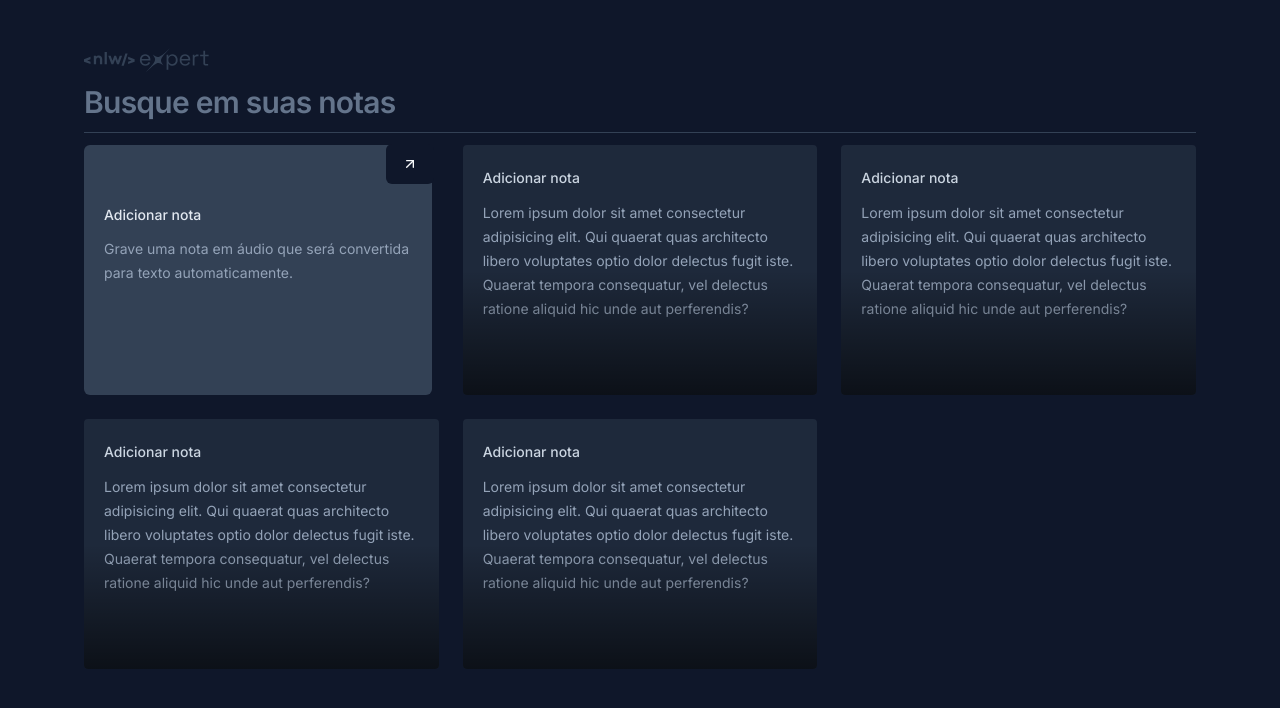
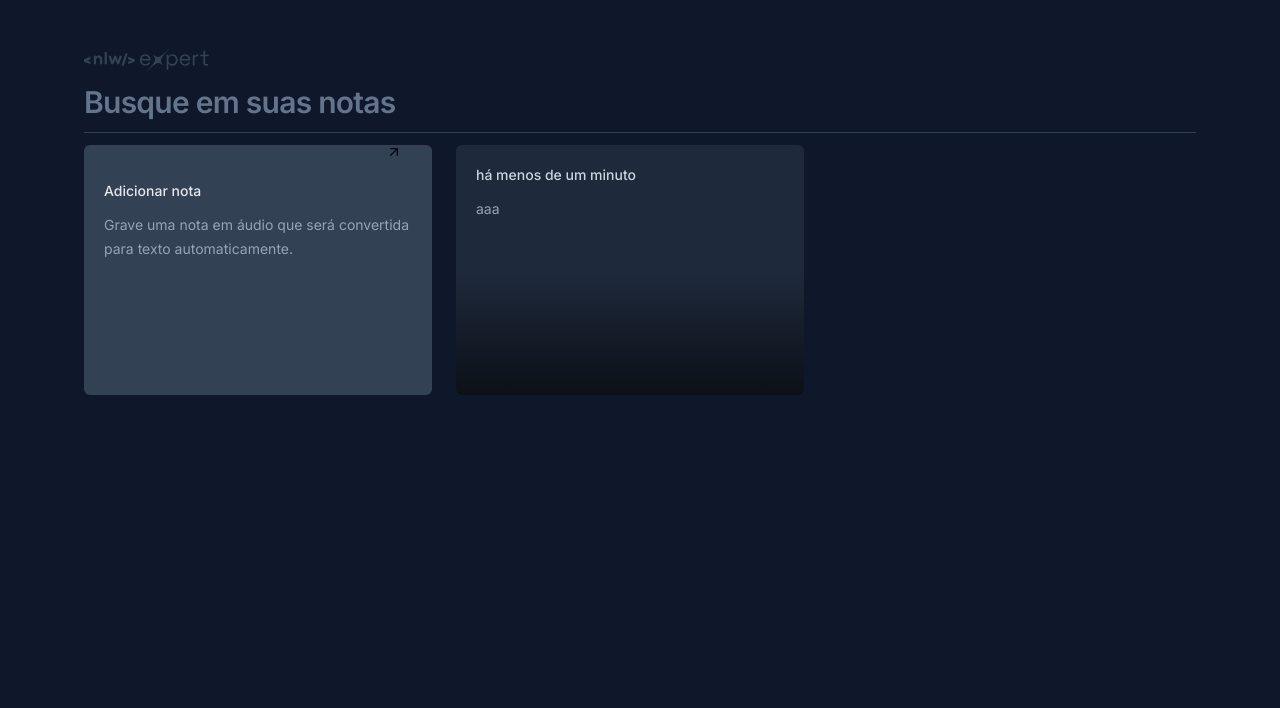
Before and after one commit to lcspaiva87/notes, a Next.js app: page / in a window 1280 px wide. Shown: the top 708 px of the page. Built offline with nearby package versions, Linux system fonts and the light colour scheme.

Commit message:
Removed utils.ts file and updated dependencies and styles

```diff
--- a/src/app/page.tsx
+++ b/src/app/page.tsx
@@ -2,7 +2,6 @@
 import { Container } from "@/components/container";
 import { NewNoteCard } from "@/components/new-note-card";
 import { NoteCard } from "@/components/note-card";
-
 
 
 export default function Home() {
@@ -21,10 +20,11 @@
         <div className="h-px w-full bg-slate-700 " />
         <div className="grid grid-cols-3 gap-6 auto-rows-[250px]">
           <NewNoteCard />
-          <NoteCard />
-          <NoteCard />
-          <NoteCard />
-          <NoteCard />
+          <NoteCard note={{
+            date: new Date(),
+            content: "aaa",
+          }} />
+
         </div>
       </div>
     </Container>
--- a/src/components/new-note-card.tsx
+++ b/src/components/new-note-card.tsx
@@ -1,12 +1,13 @@
+
 import { ArrowUpRight } from "lucide-react";
-import { Button } from "./ui/button";
+
 
 export function NewNoteCard(){
   return(
     <div className={`w-[21.75rem] h-[15.625rem]  px-5 $ bg-slate-700 p-5 rounded-md `}>
-    <Button className="flex relative left-[17.6rem] -top-[1.3rem]">
+    <button className="flex relative left-[17.6rem] -top-[1.3rem]">
       <ArrowUpRight size={16} />
-    </Button>
+    </button>
     <div className="flex flex-col gap-[0.75rem]">
       <span className="text-slate-200 font-medium text-sm">
         Adicionar nota
--- a/src/components/note-card.tsx
+++ b/src/components/note-card.tsx
@@ -1,14 +1,62 @@
-export function NoteCard() {
+"use client";
+import * as Dialog from "@radix-ui/react-dialog";
+import { formatDistanceToNow } from "date-fns";
+import { ptBR } from "date-fns/locale";
+import { X } from "lucide-react";
+
+interface NoteCardProps {
+  note: {
+    date: Date;
+    content: string;
+  };
+}
+export function NoteCard({ note }: NoteCardProps) {
   return (
-    <div className="rounded-sm bg-slate-800 p-5 space-y-3 overflow-hidden relative hover:ring-2 hover:ring-slate-600 focus-visible:ring-2 focus-visible:ring-lime-400">
-      <span className="text-slate-300 font-medium text-sm">Adicionar nota</span>
-      <p className="text-slate-400 text-sm leading-6 ">
-        Lorem ipsum dolor sit amet consectetur adipisicing elit. Qui quaerat
-        quas architecto libero voluptates optio dolor delectus fugit iste.
-        Quaerat tempora consequatur, vel delectus ratione aliquid hic unde aut
-        perferendis?
-      </p>
+    <Dialog.Root>
+    <Dialog.Trigger className="rounded-md text-left bg-slate-800 flex flex-col p-5 gap-3 overflow-hidden relative hover:ring-2 hover:ring-slate-600 focus-visible:ring-2 focus-visible:ring-lime-400 outline-none">
+      <span className="text-sm font-medium text-slate-300">
+        {formatDistanceToNow(note.date, {
+          locale: ptBR,
+          addSuffix: true,
+        })}
+      </span>
+
+      <p className="text-sm leading-6 text-slate-400">{note.content}</p>
+
       <div className="absolute bottom-0 left-0 right-0 h-1/2 bg-gradient-to-t from-black/60 to-black/0 pointer-events-none" />
-    </div>
+    </Dialog.Trigger>
+
+    <Dialog.Portal>
+      <Dialog.Overlay className="inset-0 fixed bg-black/50" />
+      <Dialog.Content className="fixed overflow-hidden inset-0 md:inset-auto md:left-1/2 md:top-1/2 md:-translate-x-1/2 md:-translate-y-1/2 md:max-w-[640px] w-full md:h-[60vh] bg-slate-700 md:rounded-md flex flex-col outline-none">
+        <Dialog.Close className="absolute right-0 top-0 bg-slate-800 p-1.5 text-slate-400 hover:text-slate-100">
+          <X className="size-5" />
+        </Dialog.Close>
+
+        <div className="flex flex-1 flex-col gap-3 p-5">
+          <span className="text-sm font-medium text-slate-300">
+            {formatDistanceToNow(note.date, {
+              locale: ptBR,
+              addSuffix: true,
+            })}
+          </span>
+
+          <p className="text-sm leading-6 text-slate-400">{note.content}</p>
+        </div>
+
+        <button
+          type="button"
+
+          className="w-full bg-slate-800 py-4 text-center text-sm text-slate-300 outline-none font-medium group"
+        >
+          Deseja{" "}
+          <span className="text-red-400 group-hover:underline">
+            apagar essa nota
+          </span>
+          ?
+        </button>
+      </Dialog.Content>
+    </Dialog.Portal>
+  </Dialog.Root>
   );
 }
--- a/src/components/ui/button.tsx
+++ /dev/null
@@ -1,56 +0,0 @@
-import * as React from "react"
-import { Slot } from "@radix-ui/react-slot"
-import { cva, type VariantProps } from "class-variance-authority"
-
-import { cn } from "@/lib/utils"
-
-const buttonVariants = cva(
-  "inline-flex items-center justify-center whitespace-nowrap rounded-md text-sm font-medium ring-offset-background transition-colors focus-visible:outline-none focus-visible:ring-2 focus-visible:ring-ring focus-visible:ring-offset-2 disabled:pointer-events-none disabled:opacity-50",
-  {
-    variants: {
-      variant: {
-        default: "bg-primary text-primary-foreground hover:bg-primary/90",
-        destructive:
-          "bg-destructive text-destructive-foreground hover:bg-destructive/90",
-        outline:
-          "border border-input bg-background hover:bg-accent hover:text-accent-foreground",
-        secondary:
-          "bg-secondary text-secondary-foreground hover:bg-secondary/80",
-        ghost: "hover:bg-accent hover:text-accent-foreground",
-        link: "text-primary underline-offset-4 hover:underline",
-      },
-      size: {
-        default: "h-10 px-4 py-2",
-        sm: "h-9 rounded-md px-3",
-        lg: "h-11 rounded-md px-8",
-        icon: "h-10 w-10",
-      },
-    },
-    defaultVariants: {
-      variant: "default",
-      size: "default",
-    },
-  }
-)
-
-export interface ButtonProps
-  extends React.ButtonHTMLAttributes<HTMLButtonElement>,
-    VariantProps<typeof buttonVariants> {
-  asChild?: boolean
-}
-
-const Button = React.forwardRef<HTMLButtonElement, ButtonProps>(
-  ({ className, variant, size, asChild = false, ...props }, ref) => {
-    const Comp = asChild ? Slot : "button"
-    return (
-      <Comp
-        className={cn(buttonVariants({ variant, size, className }))}
-        ref={ref}
-        {...props}
-      />
-    )
-  }
-)
-Button.displayName = "Button"
-
-export { Button, buttonVariants }
--- a/src/components/ui/card.tsx
+++ /dev/null
@@ -1,79 +0,0 @@
-import * as React from "react"
-
-import { cn } from "@/lib/utils"
-
-const Card = React.forwardRef<
-  HTMLDivElement,
-  React.HTMLAttributes<HTMLDivElement>
->(({ className, ...props }, ref) => (
-  <div
-    ref={ref}
-    className={cn(
-      "rounded-lg border bg-card text-card-foreground shadow-sm",
-      className
-    )}
-    {...props}
-  />
-))
-Card.displayName = "Card"
-
-const CardHeader = React.forwardRef<
-  HTMLDivElement,
-  React.HTMLAttributes<HTMLDivElement>
->(({ className, ...props }, ref) => (
-  <div
-    ref={ref}
-    className={cn("flex flex-col space-y-1.5 p-6", className)}
-    {...props}
-  />
-))
-CardHeader.displayName = "CardHeader"
-
-const CardTitle = React.forwardRef<
-  HTMLParagraphElement,
-  React.HTMLAttributes<HTMLHeadingElement>
->(({ className, ...props }, ref) => (
-  <h3
-    ref={ref}
-    className={cn(
-      "text-2xl font-semibold leading-none tracking-tight",
-      className
-    )}
-    {...props}
-  />
-))
-CardTitle.displayName = "CardTitle"
-
-const CardDescription = React.forwardRef<
-  HTMLParagraphElement,
-  React.HTMLAttributes<HTMLParagraphElement>
->(({ className, ...props }, ref) => (
-  <p
-    ref={ref}
-    className={cn("text-sm text-muted-foreground", className)}
-    {...props}
-  />
-))
-CardDescription.displayName = "CardDescription"
-
-const CardContent = React.forwardRef<
-  HTMLDivElement,
-  React.HTMLAttributes<HTMLDivElement>
->(({ className, ...props }, ref) => (
-  <div ref={ref} className={cn("p-6 pt-0", className)} {...props} />
-))
-CardContent.displayName = "CardContent"
-
-const CardFooter = React.forwardRef<
-  HTMLDivElement,
-  React.HTMLAttributes<HTMLDivElement>
->(({ className, ...props }, ref) => (
-  <div
-    ref={ref}
-    className={cn("flex items-center p-6 pt-0", className)}
-    {...props}
-  />
-))
-CardFooter.displayName = "CardFooter"
-
-export { Card, CardHeader, CardFooter, CardTitle, CardDescription, CardContent }
--- a/src/components/ui/input.tsx
+++ /dev/null
@@ -1,25 +0,0 @@
-import * as React from "react"
-
-import { cn } from "@/lib/utils"
-
-export interface InputProps
-  extends React.InputHTMLAttributes<HTMLInputElement> {}
-
-const Input = React.forwardRef<HTMLInputElement, InputProps>(
-  ({ className, type, ...props }, ref) => {
-    return (
-      <input
-        type={type}
-        className={cn(
-          "flex h-10 w-full rounded-md border border-input bg-background px-3 py-2 text-sm ring-offset-background file:border-0 file:bg-transparent file:text-sm file:font-medium placeholder:text-muted-foreground focus-visible:outline-none focus-visible:ring-2 focus-visible:ring-ring focus-visible:ring-offset-2 disabled:cursor-not-allowed disabled:opacity-50",
-          className
-        )}
-        ref={ref}
-        {...props}
-      />
-    )
-  }
-)
-Input.displayName = "Input"
-
-export { Input }
--- a/src/components/ui/label.tsx
+++ /dev/null
@@ -1,26 +0,0 @@
-"use client"
-
-import * as React from "react"
-import * as LabelPrimitive from "@radix-ui/react-label"
-import { cva, type VariantProps } from "class-variance-authority"
-
-import { cn } from "@/lib/utils"
-
-const labelVariants = cva(
-  "text-sm font-medium leading-none peer-disabled:cursor-not-allowed peer-disabled:opacity-70"
-)
-
-const Label = React.forwardRef<
-  React.ElementRef<typeof LabelPrimitive.Root>,
-  React.ComponentPropsWithoutRef<typeof LabelPrimitive.Root> &
-    VariantProps<typeof labelVariants>
->(({ className, ...props }, ref) => (
-  <LabelPrimitive.Root
-    ref={ref}
-    className={cn(labelVariants(), className)}
-    {...props}
-  />
-))
-Label.displayName = LabelPrimitive.Root.displayName
-
-export { Label }
--- a/src/components/ui/separator.tsx
+++ /dev/null
@@ -1,31 +0,0 @@
-"use client"
-
-import * as React from "react"
-import * as SeparatorPrimitive from "@radix-ui/react-separator"
-
-import { cn } from "@/lib/utils"
-
-const Separator = React.forwardRef<
-  React.ElementRef<typeof SeparatorPrimitive.Root>,
-  React.ComponentPropsWithoutRef<typeof SeparatorPrimitive.Root>
->(
-  (
-    { className, orientation = "horizontal", decorative = true, ...props },
-    ref
-  ) => (
-    <SeparatorPrimitive.Root
-      ref={ref}
-      decorative={decorative}
-      orientation={orientation}
-      className={cn(
-        "shrink-0 bg-border",
-        orientation === "horizontal" ? "h-[1px] w-full" : "h-full w-[1px]",
-        className
-      )}
-      {...props}
-    />
-  )
-)
-Separator.displayName = SeparatorPrimitive.Root.displayName
-
-export { Separator }
--- a/src/lib/utils.ts
+++ /dev/null
@@ -1,6 +0,0 @@
-import { type ClassValue, clsx } from "clsx"
-import { twMerge } from "tailwind-merge"
-
-export function cn(...inputs: ClassValue[]) {
-  return twMerge(clsx(inputs))
-}
```
Also changed, not shown: package.json (+2 -5 lines), 2 other files (tests, documents, lock files or other folders).
